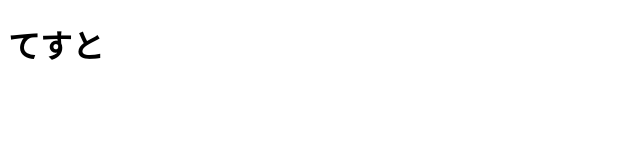
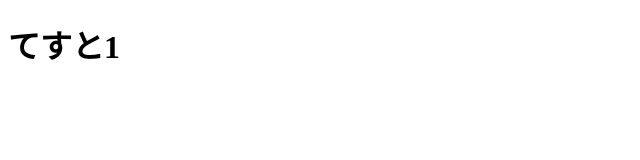
Before and after one commit to gongongon0101/gongongon0101.github.io, a plain HTML site: page index.html in a window 1280 px wide. Shown: the full height of the page, 0-640 px from the left. Drawn offline with Linux system fonts and the light colour scheme.

Commit message:
Update index.html

```diff
--- a/index.html
+++ b/index.html
@@ -4,6 +4,6 @@
 		<title>Hello! GitHub</title>
 	</head>
 	<body>
-		<h1>てすと</h1>
+		<h1>てすと1</h1>
 	</body>
 </html>
```
